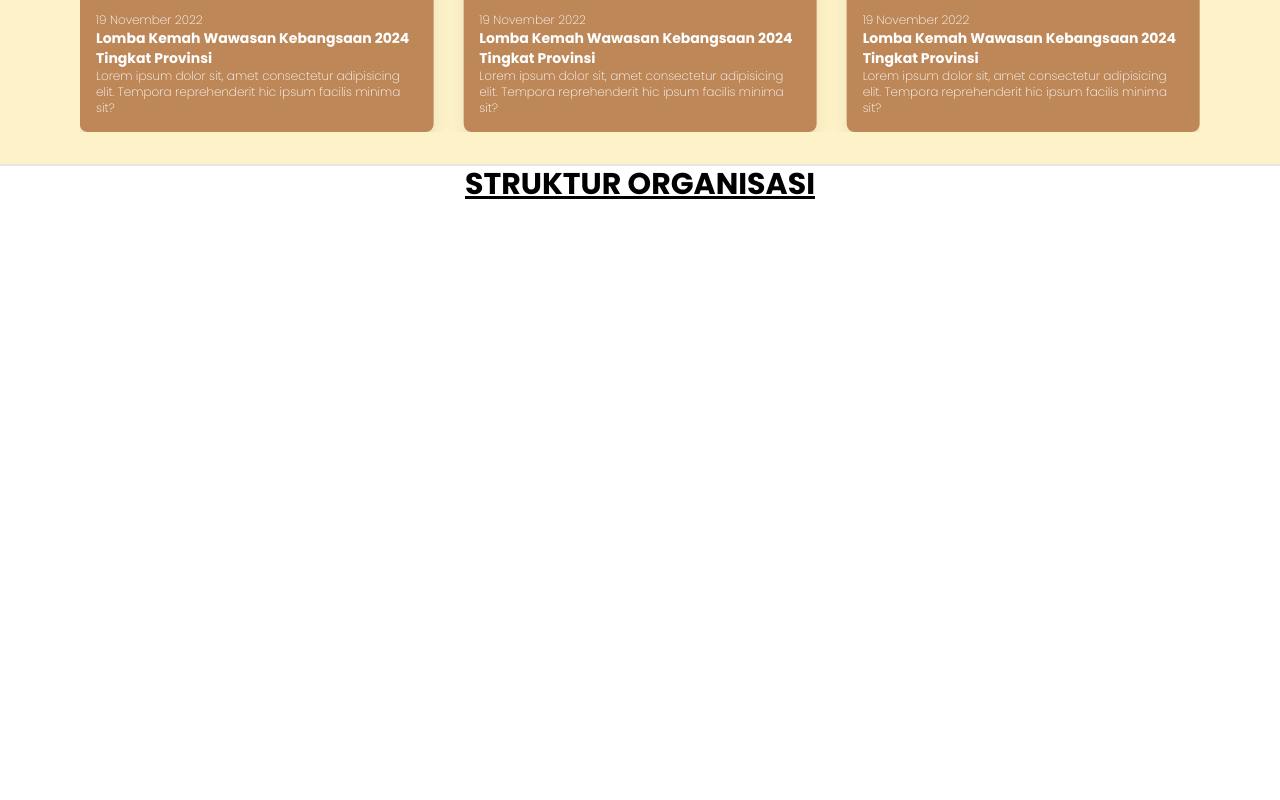
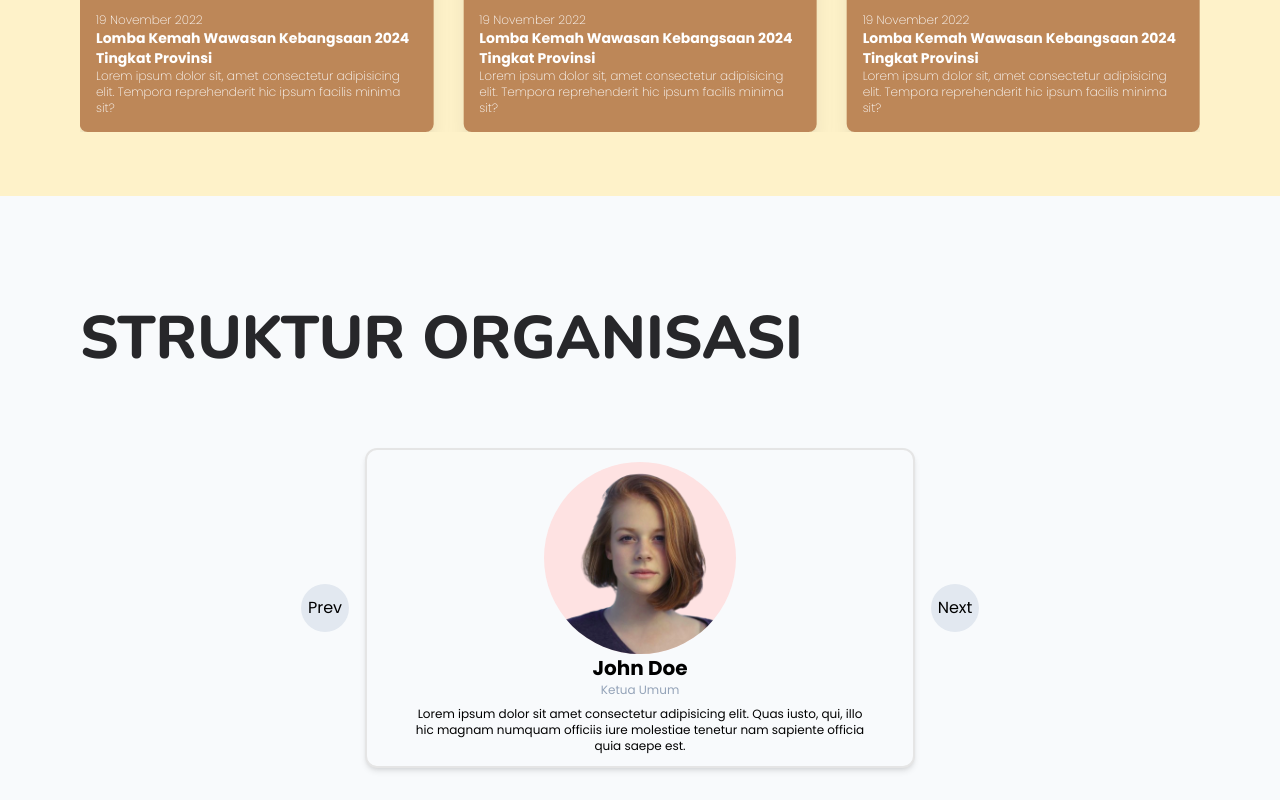
Before and after one commit to mhmdnurf/web-pramuka, a React (Vite) app: page / in a window 1280 px wide. Shown: the part 2549-3349 px from the top of the page. Before the commit the page ends 2754 px from the top, so only its background shows below. Built offline with nearby package versions, Linux system fonts and the light colour scheme.

Commit message:
struktur organisasi on progress, need some fixed animation

```diff
--- a/package.json
+++ b/package.json
@@ -13,6 +13,7 @@
     "firebase": "^10.9.0",
     "react": "^18.2.0",
     "react-dom": "^18.2.0",
+    "react-id-swiper": "^4.0.0",
     "swiper": "^11.0.7"
   },
   "devDependencies": {
--- a/src/App.tsx
+++ b/src/App.tsx
@@ -5,8 +5,6 @@ import Sejarah from "./components/Sejarah";
 import Statistic from "./components/Statistic";
 import StrukturOrganisasi from "./components/StrukturOrganisasi";
 import VisiMisi from "./components/VisiMisi";
-import "swiper/css";
-import "swiper/css/navigation";
 
 export default function App() {
   return (
--- a/src/components/DaftarPrestasi.tsx
+++ b/src/components/DaftarPrestasi.tsx
@@ -1,5 +1,5 @@
 import React from "react";
-import Slider from "./Slider";
+import SliderPrestasi from "./SliderPrestasi";
 
 export default function DaftarPrestasi(): React.JSX.Element {
   const data = [
@@ -46,11 +46,11 @@ export default function DaftarPrestasi(): React.JSX.Element {
   ];
   return (
     <>
-      <div className="bg-amber-300 bg-opacity-30 border-b-2 pt-10">
+      <div className="bg-amber-300 bg-opacity-30 pt-10">
         <p className="text-6xl font-extrabold uppercase text-zinc-800 font-nunito text-center pt-12 pb-6">
           Daftar Prestasi
         </p>
-        <Slider data={data} />
+        <SliderPrestasi data={data} />
       </div>
     </>
   );
--- /dev/null
+++ b/src/components/SliderOrganisasi.tsx
@@ -0,0 +1,9 @@
+import React from "react";
+
+export default function SliderOrganisasi(): React.JSX.Element {
+  return (
+    <div>
+      <p>Slider Organisasi</p>
+    </div>
+  );
+}
--- a/src/components/Slider.tsx
+++ b/src/components/SliderPrestasi.tsx
@@ -16,13 +16,13 @@ interface Data {
   image: string;
 }
 
-interface Slider {
+interface SliderPrestasi {
   data: Data[];
 }
 
-export default function Slider({ data }: Slider) {
+export default function SliderPrestasi({ data }: SliderPrestasi) {
   return (
-    <div className="mx-20 my-8">
+    <div className="mx-20 mt-8 pb-16">
       <Swiper
         spaceBetween={30}
         slidesPerView={3}
--- a/src/components/StrukturOrganisasi.tsx
+++ b/src/components/StrukturOrganisasi.tsx
@@ -1,10 +1,83 @@
+import React, { useState } from "react";
+import "../organisasi.css";
+
 export default function StrukturOrganisasi() {
+  const [slide, setSlide] = useState("");
+  const data = [
+    {
+      image: "./person.png",
+      name: "John Doe",
+      position: "Ketua Umum",
+      description:
+        "Lorem ipsum dolor sit amet consectetur adipisicing elit. Quas iusto, qui, illo hic magnam numquam officiis iure molestiae tenetur nam sapiente officia quia saepe est.",
+    },
+    {
+      image: "./sejarah.jpg",
+      name: "Jane Doe",
+      position: "Ketua Umum",
+      description:
+        "Lorem ipsum dolor sit amet consectetur adipisicing elit. Quas iusto, qui, illo hic magnam numquam officiis iure molestiae tenetur nam sapiente officia quia saepe est.",
+    },
+  ];
+
+  const [currentIndex, setCurrentIndex] = useState(0);
+
+  const handleNext = () => {
+    setSlide("slide-in");
+    setTimeout(() => {
+      setCurrentIndex((prevIndex) => (prevIndex + 1) % data.length);
+      setSlide("");
+    }, 500);
+  };
+
+  const handlePrev = () => {
+    setSlide("slide-in");
+    setTimeout(() => {
+      setCurrentIndex(
+        (prevIndex) => (prevIndex - 1 + data.length) % data.length
+      );
+      setSlide("");
+    }, 500);
+  };
+
   return (
     <>
-      <div>
-        <p className="text-3xl font-bold uppercase underline text-center">
+      <div className="bg-slate-50 py-8 px-20">
+        <p className="text-6xl font-extrabold uppercase text-zinc-800 text-left my-20 font-nunito">
           Struktur Organisasi
         </p>
+        <div className="flex items-center justify-center">
+          <button
+            onClick={handlePrev}
+            className="bg-slate-200 rounded-full w-12 h-12 flex items-center justify-center mr-4"
+          >
+            Prev
+          </button>
+          <div
+            className={`flex flex-col items-center justify-center bg-slate-50 w-[550px] h-80 rounded-xl border-2 border-neutral-200 shadow-md ${slide}`}
+          >
+            <div className="bg-red-100 rounded-full w-48 h-48">
+              <img
+                src={data[currentIndex].image}
+                alt={data[currentIndex].name}
+                className="w-48 h-48 rounded-full object-cover"
+              />
+            </div>
+            <h2 className="text-xl font-bold">{data[currentIndex].name}</h2>
+            <h3 className="text-xs text-slate-400">
+              {data[currentIndex].position}
+            </h3>
+            <p className="text-center text-xs mx-12 mt-2">
+              {data[currentIndex].description}
+            </p>
+          </div>
+          <button
+            onClick={handleNext}
+            className="bg-slate-200 rounded-full w-12 h-12 flex items-center justify-center ml-4"
+          >
+            Next
+          </button>
+        </div>
       </div>
     </>
   );
--- /dev/null
+++ b/src/organisasi.css
@@ -0,0 +1,12 @@
+@keyframes slideIn {
+    0% {
+        transform: translateX(-100%);
+    }
+    100% {
+        transform: translateX(0);
+    }
+}
+
+.slide-in {
+    animation: slideIn 0.5s forwards;
+}
```
Also changed, not shown: 1 other file (tests, documents, lock files or other folders).
